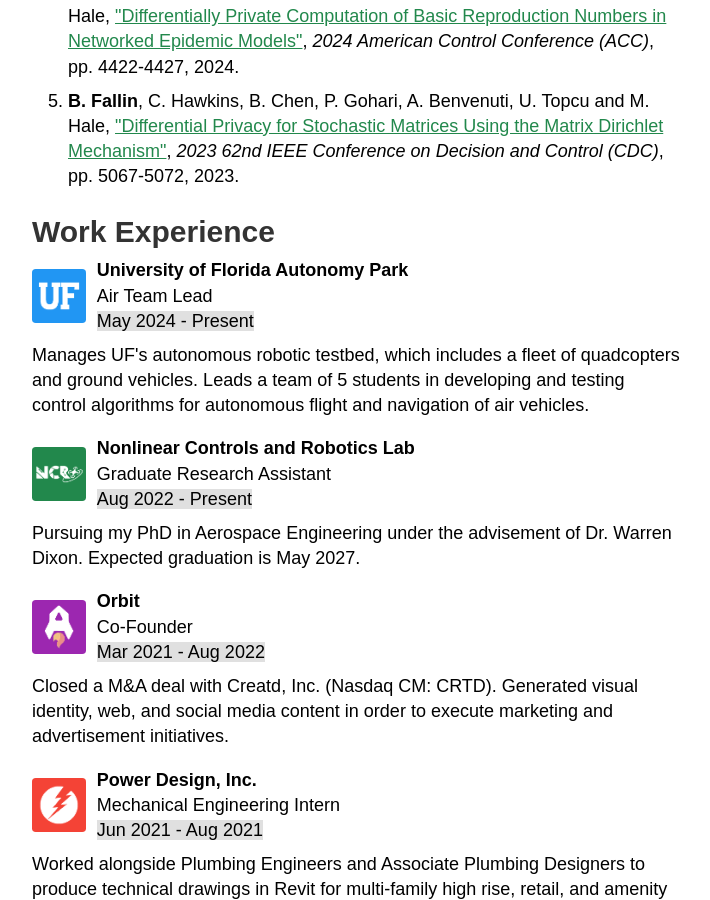
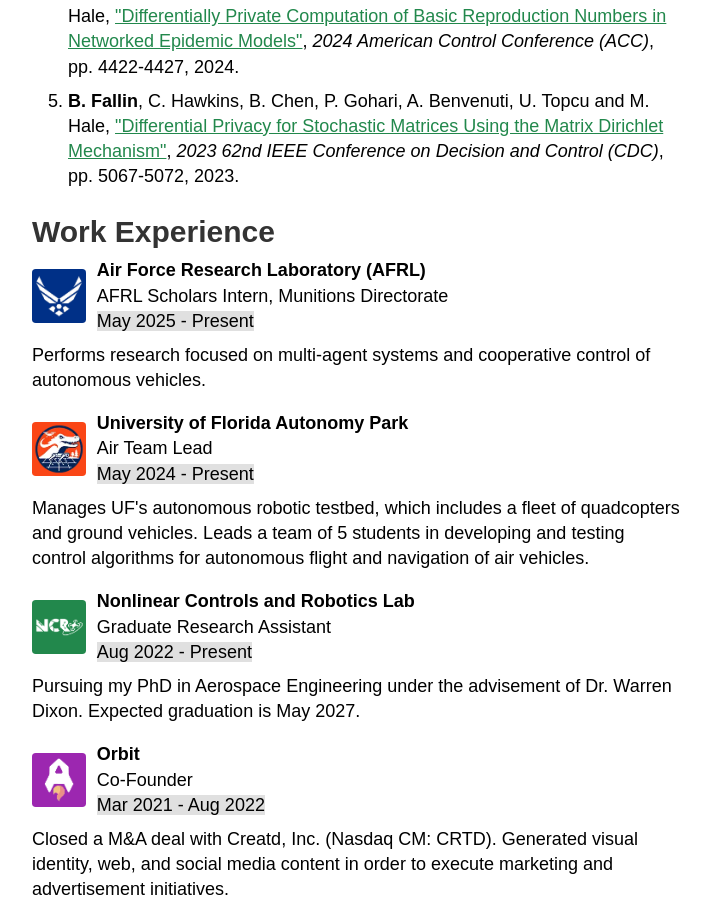
Before and after one commit to brandoncfallin/fallin-website, a Jekyll site: the page built from index.md, in a window 1280 px wide and 900 px high, scrolled down 892 px. Shown: the whole window, without its empty margins (283-993 px from the left). Built offline with Jekyll 4.4.1, drawn with Linux system fonts in a browser that asks for light colours.

Commit message:
update workxp

```diff
--- a/_includes/work_experience.html
+++ b/_includes/work_experience.html
@@ -1,7 +1,22 @@
+<div class="work-item">
+    <a href="https://www.afrl.af.mil/RW/" target="_blank" class="work-exp-link">
+        <img src="{{ '/assets/images/workxp/usaf-logo.webp' | relative_url }}" class="work-exp-image"
+            style="background-color:#003087;" loading="lazy">
+    </a>
+    <p class="work-exp-listing">
+        <strong>Air Force Research Laboratory (AFRL)</strong><br>AFRL Scholars Intern, Munitions Directorate<br>
+        <span>
+            May 2025 - Present
+        </span>
+    </p>
+</div>
+<p class="bottom-gone-h4">
+    Performs research focused on multi-agent systems and cooperative control of autonomous vehicles.
+</p>
 <div class="work-item">
     <a href="https://mae.ufl.edu/research/facilities/autonomy-park/" target="_blank" class="work-exp-link">
-        <img src="{{ '/assets/images/workxp/uf-logo.webp' | relative_url }}" class="work-exp-image"
-            style="background-color:#2196f3;" loading="lazy">
+        <img src="{{ '/assets/images/workxp/apark-logo.webp' | relative_url }}" class="work-exp-image"
+            style="background-color:#fa4616;" loading="lazy">
     </a>
     <p class="work-exp-listing">
         <strong>University of Florida Autonomy Park</strong><br>Air Team Lead<br>
```
Also changed, not shown: assets/images/workxp/apark-logo.webp, assets/images/workxp/usaf-logo.webp (added).
